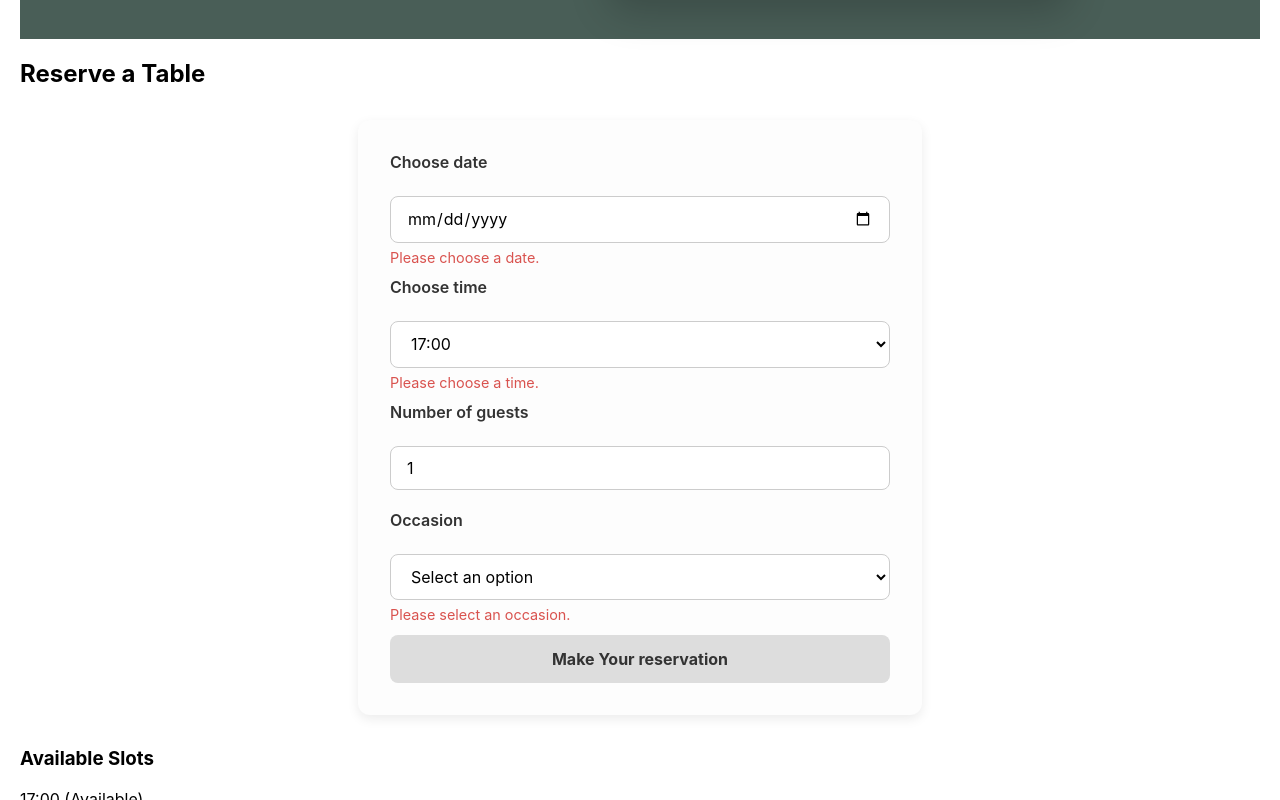
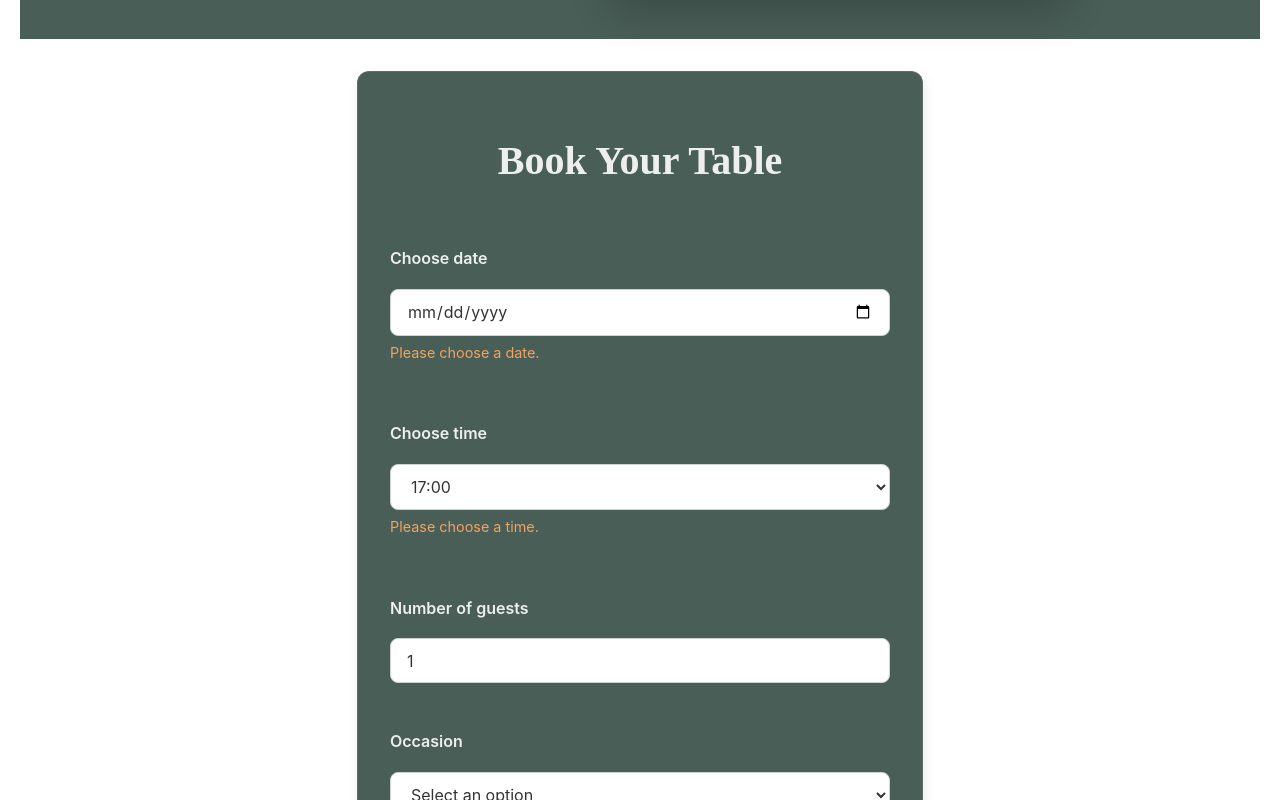
Before and after one commit to Janderscj/coursera-final, a React (Create React App) app: page /booking in a window 1280 px wide. Shown: the part 440-1240 px from the top of the page. Built offline with nearby package versions, Linux system fonts and the light colour scheme; the HTML template or start-up script is replaced by a standard one.

Commit message:
Added css styling for main booking hero and specials.

```diff
--- a/src/App.css
+++ b/src/App.css
@@ -45,14 +45,14 @@
   justify-content: space-between;
   align-items: center;
   flex-wrap: wrap;
-  padding: 2rem 2rem;
-  margin-bottom: 2rem;
+  padding: 1rem 2rem;
 }
 
 .hero-text {
   display: flex;
   flex-direction: column;
-  gap: 2rem;
+  height: 100%;
+  gap: 1.25rem;
 }
 
 .hero-section h1 {
@@ -69,26 +69,36 @@
   font-size: 40px;
   padding-bottom: 1rem;
   margin-top: 0;
-  margin-bottom: 2rem;
+  margin-bottom: 1.25rem;
 }
 
 .hero-section p {
   color: #edefee;
+  font-family: "Karla";
+  max-width: 400px;
   font-size: 16px;
-  margin-top: 2rem;
+  margin-top: 1.25rem;
 }
 .hero-button {
+  display: flex;
+  align-items: flex-end;
   justify-content: center;
-  margin-top: 4rem;
-  margin-left: 2rem;
-  margin-right: 2rem;
-  padding: 1rem 0;
+  margin-top: 6rem;
+  padding: 1rem 1rem;
   border: none;
-  border-radius: 16px;
+  border-radius: 18px;
   background: #f4ce14;
   color: #333;
+  font-family: "Karla";
+  font-size: 16px;
   font-weight: bold;
   cursor: pointer;
+}
+.hero-button:link,
+.hero-button:visited {
+  color: #333;
+  background: #f4ce14;
+  text-decoration: none;
 }
 
 .hero-image-wrapper {
@@ -103,6 +113,7 @@
   box-shadow: 20px 20px 40px rgba(0, 0, 0, 0.2);
   position: relative;
   bottom: -60px;
+  right: -20px;
 }
 
 .specials-section {
@@ -117,7 +128,7 @@
 .specials-grid {
   display: flex;
   justify-content: center;
-  gap: 2rem;
+  gap: 4rem;
   flex-wrap: wrap;
 }
 .specials-header {
@@ -135,6 +146,7 @@
   min-height: 420px;
   display: flex;
   flex-direction: column;
+  justify-content: space-between;
   overflow: hidden;
 }
 
@@ -176,7 +188,6 @@
 .special-card-button {
   padding: 2rem 1rem;
   justify-content: center;
-  flex: 0.7;
   margin-top: 2rem;
   border: none;
   border-top-left-radius: 16px;
@@ -193,6 +204,12 @@
   padding: 2rem 2rem 2rem 2rem;
   justify-content: center;
   gap: 2rem;
+}
+.testimonials h2 {
+  font-family: "Karla";
+  font-size: 40px;
+  color: #edefee;
+  margin-bottom: 2rem;
 }
 .testimonial-grid {
   display: flex;
@@ -211,6 +228,7 @@
   font-weight: bold;
   width: 300px;
   min-height: 420px;
+  padding: 2rem;
 }
 .about-section {
   padding: 4rem 2rem;
@@ -393,45 +411,80 @@
   max-width: 500px;
   margin: 2rem auto;
   padding: 2rem;
-  background: #fdfdfd;
+  background: #495e57;
   border-radius: 12px;
-  box-shadow: 0 4px 12px rgba(0, 0, 0, 0.08);
+  border: 1.5px solid rgba(255, 255, 255, 0.1);
+  box-shadow: 2px 4px 12px rgba(0, 0, 0, 0.08);
+}
+.booking-form h2 {
+  font-family: "Markazi Text";
+  color: #edefee;
+  font-size: 40px;
+  font-weight: bold;
+  margin-bottom: 2rem;
+  text-align: center;
 }
 
 .booking-form form {
   display: flex;
   flex-direction: column;
-  gap: 1.2rem;
+  gap: 1rem;
 }
 
 .booking-form label {
   font-weight: 600;
-  color: #333;
+  color: #edefee;
+  margin-top: 2rem;
   margin-bottom: 0.3rem;
 }
 
 .booking-form input,
 .booking-form select {
   padding: 0.7rem 1rem;
-  border: 1px solid #ccc;
+  border: 1px solid #cbd2d0;
   border-radius: 8px;
   font-size: 1rem;
   font-family: inherit;
-  background: white;
-  transition: border-color 0.2s ease;
+  background: #ffffff;
+  color: #333;
+  transition:
+    border-color 0.2s ease,
+    box-shadow 0.2s ease;
 }
 
 .booking-form input:focus,
 .booking-form select:focus {
-  border-color: #495e57;
+  border-color: #f4ce14;
+  box-shadow: 0 0 0 2px rgba(244, 206, 20, 0.3);
   outline: none;
+}
+.booking-form input[type="submit"] {
+  background: #f4ce14;
+  color: #333;
+  font-weight: bold;
+  border: none;
+  padding: 0.9rem;
+  border-radius: 8px;
+  cursor: pointer;
+  transition:
+    background 0.2s ease,
+    transform 0.2s ease;
+}
+
+.booking-form input[type="submit"]:hover:not(:disabled) {
+  background: #e3bd0f;
+  transform: translateY(-2px);
+}
+
+.booking-form input[type="submit"]:disabled {
+  background: #cbd2d0;
+  cursor: not-allowed;
 }
 
 .error {
-  color: #d9534f;
+  color: #f4a261;
   font-size: 0.9rem;
-  margin-top: -0.8rem;
-  margin-bottom: -0.5rem;
+  margin-top: -0.5rem;
 }
 
 .booking-form input[type="submit"] {
--- a/src/Components/Main.js
+++ b/src/Components/Main.js
@@ -1,6 +1,6 @@
 import { useReducer, useState } from "react";
 import { Routes, Route, useNavigate } from "react-router-dom";
-import { fetchAPI, submitAPI } from "../api.js";
+import { fetchAPI, submitAPI } from "../api";
 
 import Homepage from "./Pages/Homepage";
 import BookingPage from "./Pages/BookingPage";
--- a/src/Components/Pages/BookingPage.js
+++ b/src/Components/Pages/BookingPage.js
@@ -19,8 +19,6 @@ function BookingPage({
   return (
     <section className="booking" id="reservations">
       <BookingHero />
-      <h2>Reserve a Table</h2>
-
       <BookingForm
         date={date}
         setDate={setDate}
@@ -34,11 +32,6 @@ function BookingPage({
         dispatch={dispatch}
         onSubmit={onSubmit}
       />
-
-      <BookingSlotList
-        availableTimes={availableTimes}
-        bookedTimes={bookedTimes}
-      />
     </section>
   );
 }
--- a/src/Components/Sections/BookingForm.js
+++ b/src/Components/Sections/BookingForm.js
@@ -42,6 +42,7 @@ function BookingForm({
 
   return (
     <section className="booking-form">
+      <h2>Book Your Table</h2>
       <form onSubmit={onSubmit}>
         <label htmlFor="res-date">Choose date</label>
         <input
--- a/src/Components/Sections/HeroSection.js
+++ b/src/Components/Sections/HeroSection.js
@@ -6,10 +6,13 @@ function HeroSection() {
       <div className="hero-text">
         <h1>Little Lemon</h1>
         <h2>Chicago</h2>
-        <p>Fresh Mediterranean flavors.</p>
-        <button className="hero-button">
-          <Link to="/booking">Reserve a Table</Link>
-        </button>
+        <p>
+          Lorem ipsum dolor sit amet, consectetur adipiscing elit, sed do
+          eiusmod tempor incididunt ut labore et dolore magna aliqua.
+        </p>
+        <Link to="/booking" className="hero-button">
+          Reserve a Table
+        </Link>
       </div>
       <div className="hero-image-wrapper">
         <img src={HeroImg} alt="Restaurant Food" className="hero-image" />
--- a/src/Components/Sections/SpecialsSection.js
+++ b/src/Components/Sections/SpecialsSection.js
@@ -6,21 +6,24 @@ const specials = [
   {
     title: "Greek Salad",
     price: "$12.99",
-    description: "Crisp lettuce...",
+    description:
+      "The famous greek salad of crispy lettuce, peppers, olives and our Chicago style feta cheese, garnished with crunchy garlic and rosemary croutons. ",
     Image: greekSalad,
     footer: "Order a delivery",
   },
   {
     title: "Bruschetta",
     price: "$5.99",
-    description: "Grilled bread...",
+    description:
+      "Our Bruschetta is made from grilled bread that has been smeared with garlic and seasoned with salt and olive oil. ",
     Image: bruschetta,
     footer: "Order a delivery",
   },
   {
     title: "Lemon Dessert",
     price: "$4.99",
-    description: "Sweet and tart...",
+    description:
+      "This comes straight from grandma’s recipe book, every last ingredient has been sourced and is as authentic as can be imagined.",
     Image: lemonDessert,
     footer: "Order a delivery",
   },
```
